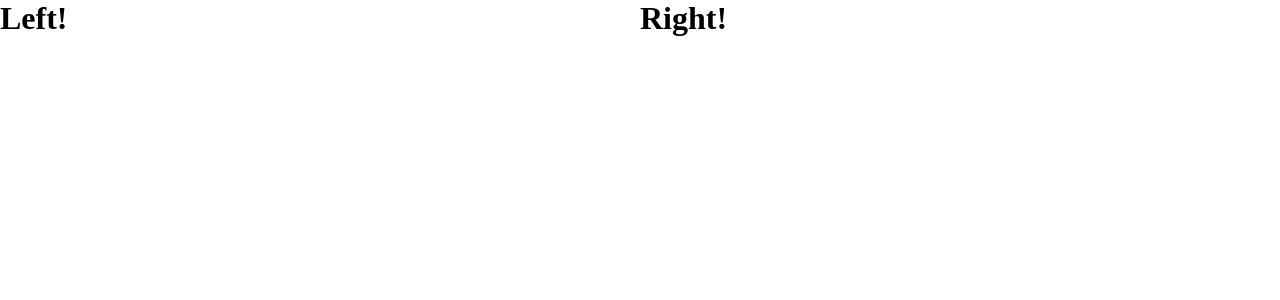
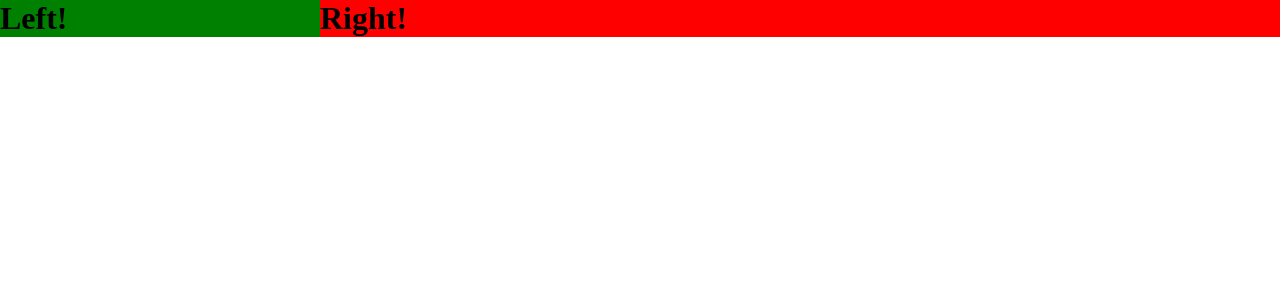
Before and after one commit to abrehan2/React-Design-Patterns, a React (Vite) app: page / in a window 1280 px wide. Shown: the top 300 px of the page. Built offline with nearby package versions, Linux system fonts and the light colour scheme.

Commit message:
chore: improve split-screen-components

```diff
--- a/src/App.jsx
+++ b/src/App.jsx
@@ -3,17 +3,32 @@ import SplitScreen from "./layout-components/split-screen-components"
 
 // COMPONENTS -
 const LeftHandComponent = () => {
-  return <h1>Left!</h1>
+  return <h1 style={{backgroundColor: "green"}}>Left!</h1>
 }
 
 const RightHandComponent = () => {
-  return <h1>Right!</h1>
+  return <h1 style={{backgroundColor: "red"}}>Right!</h1>
 }
 
 export default function App() {
-  return <SplitScreen
+  return <>
+
+
+  {/*
+  1)
+  <SplitScreen
   left={LeftHandComponent}
   right={RightHandComponent}
+  leftWeight={1}
+  rightWeight={3}
 
-  />
+  /> */}
+
+{/* 2) */}
+  <SplitScreen leftWeight={1} rightWeight={3}>
+    <LeftHandComponent />
+    <RightHandComponent />
+  </SplitScreen>
+
+  </>
 }
--- a/src/layout-components/split-screen-components/index.jsx
+++ b/src/layout-components/split-screen-components/index.jsx
@@ -7,19 +7,24 @@ const Container = styled.div`
 `;
 
 const Pane = styled.div`
-  flex: 1;
+  flex: ${(props) => props.weight};
 `;
 
-export default function SplitScreen({ left: Left, right: Right }) {
+export default function SplitScreen({
+// left: Left,
+// right: Right,
+  children,
+  leftWeight = 1,
+  rightWeight = 1,
+}) {
+  const [Left, Right] = children;
+
+  console.log(Left);
   return (
     <Container>
-      <Pane>
-        <Left />
-      </Pane>
+      <Pane weight={leftWeight}>{Left}</Pane>
 
-      <Pane>
-        <Right />
-      </Pane>
+      <Pane weight={rightWeight}>{Right}</Pane>
     </Container>
   );
 }
```
